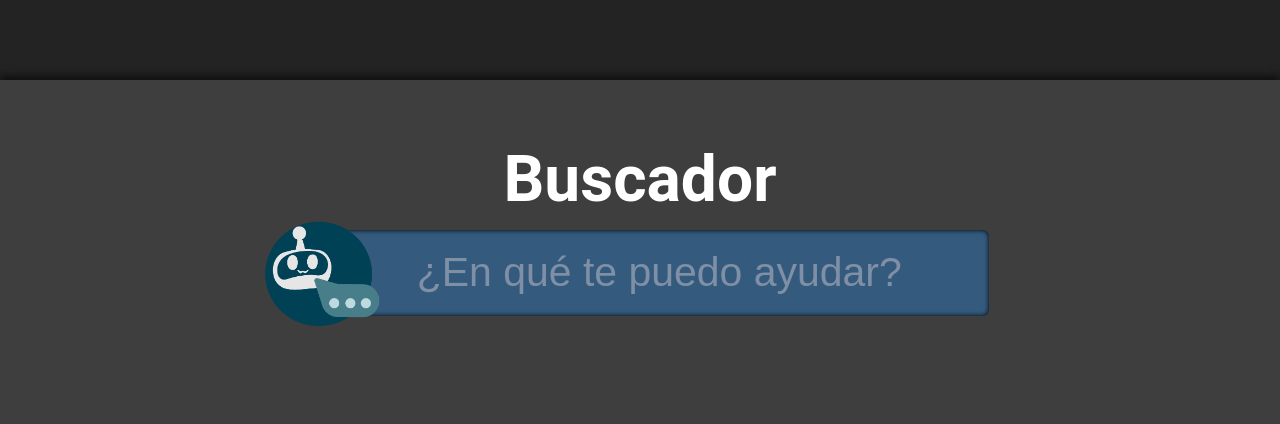
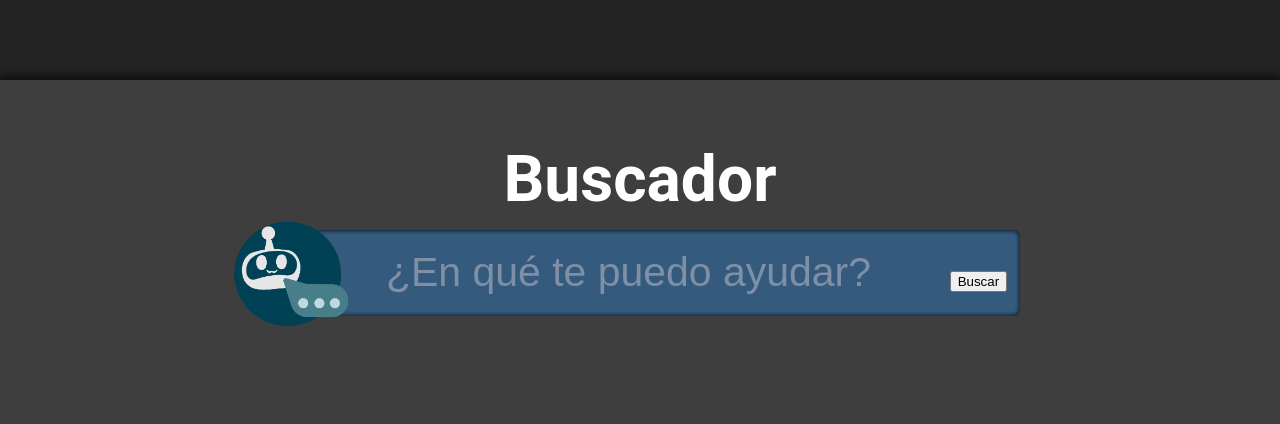
Before and after one commit to iiRoy/GShase, a PHP site: page /inicio.php in a window 1280 px wide; the page is wider, and only the part inside the window is pictured. Shown: the part 679-1103 px from the top of that part. Run offline with PHP 8.4, Linux system fonts and the light colour scheme.

Commit message:
Added search to inicio.PHP

```diff
--- a/inicio.php
+++ b/inicio.php
@@ -46,7 +46,10 @@
     <div class="buscador"> <h1>Buscador</h1>
         <div class="barra_busqueda">
             <img src="images/logo.png" alt="Example Image">
-            <input type="text" placeholder="¿En qué te puedo ayudar?">
+            <form method="GET" action="busqueda.php">
+                <input type="text" id="search" name="search" placeholder="¿En qué te puedo ayudar?">
+                <button type="submit" class="button">Buscar</button>
+            </form>
         </div>
     </div>
 </div>
```
